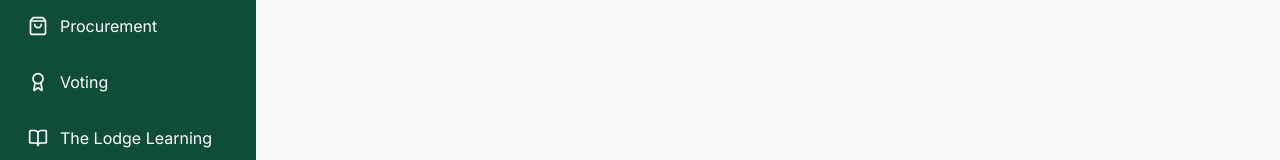
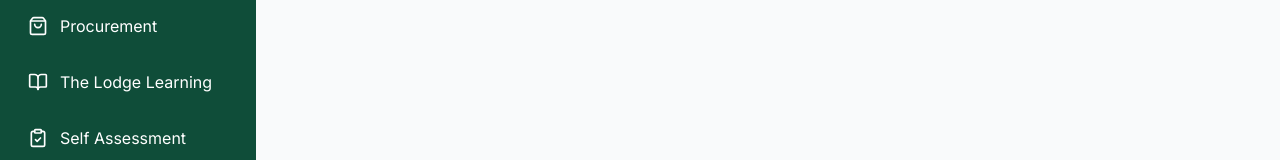
Before and after one commit to herdirudian/thelodgeranger, a Next.js app in the folder client/: page /admin in a window 1280 px wide. Shown: the part 423-583 px from the top of the page. Built offline with nearby package versions, Linux system fonts and the light colour scheme; no server answers; sample sign-in values are in the browser's storage.

Commit message:
feat: hide voting feature from sidebar and admin dashboard

```diff
--- a/client/app/admin/page.tsx
+++ b/client/app/admin/page.tsx
@@ -25,7 +25,8 @@ function AdminContent() {
   // Effect to handle tab from URL
   useEffect(() => {
     const tab = searchParams.get('tab');
-    if (tab && ['staff', 'schedule', 'contracts', 'approval', 'whatsapp', 'voting', 'bugs'].includes(tab)) {
+    // 'voting' removed from allowed tabs as it is completed
+    if (tab && ['staff', 'schedule', 'contracts', 'approval', 'whatsapp', 'bugs'].includes(tab)) {
       setActiveTab(tab);
     }
   }, [searchParams]);
@@ -748,13 +749,14 @@ function AdminContent() {
             <MessageSquare size={16} />
             WhatsApp Status
         </button>
-        <button
+        {/* Voting tab hidden as it is completed */}
+        {/* <button
             className={`pb-2 px-4 flex items-center gap-2 ${activeTab === 'voting' ? 'border-b-2 border-[#0F4D39] font-bold text-[#0F4D39]' : 'text-gray-700'}`}
             onClick={() => setActiveTab('voting')}
         >
             <Award size={16} />
             Voting Results
-        </button>
+        </button> */}
         <button
             className={`pb-2 px-4 ${activeTab === 'bugs' ? 'border-b-2 border-[#0F4D39] font-bold text-[#0F4D39]' : 'text-gray-700'}`}
             onClick={() => setActiveTab('bugs')}
--- a/client/components/Sidebar.tsx
+++ b/client/components/Sidebar.tsx
@@ -30,7 +30,8 @@ const Sidebar = ({ onClose }: { onClose?: () => void }) => {
       links.push({ name: 'Analytics', href: '/analytics', icon: BarChart2 });
   }
 
-  links.push({ name: 'Voting', href: '/voting', icon: Award });
+  // Voting hidden as it is completed
+  // links.push({ name: 'Voting', href: '/voting', icon: Award });
 
   if (user.role === 'HR') {
       links.push({ name: 'Onboarding', href: '/onboarding', icon: ClipboardList });
```
